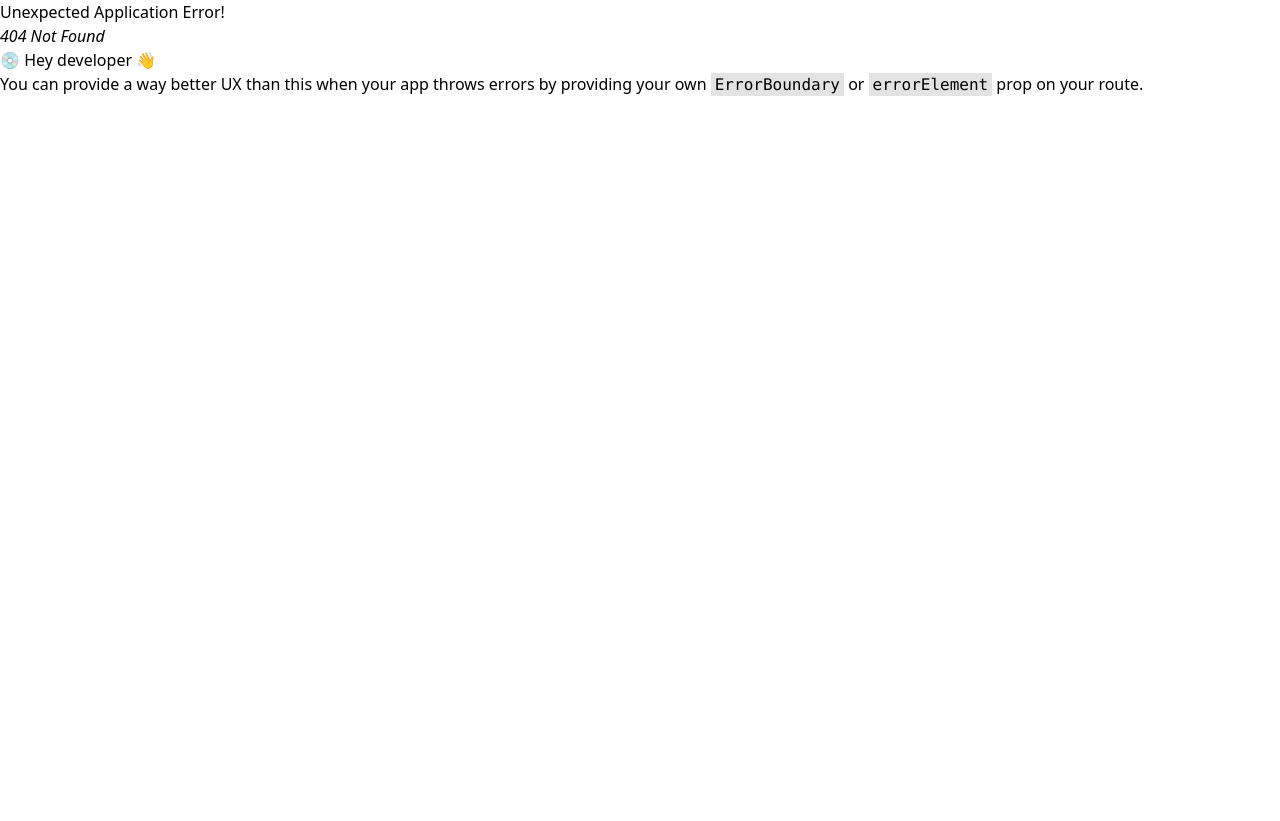
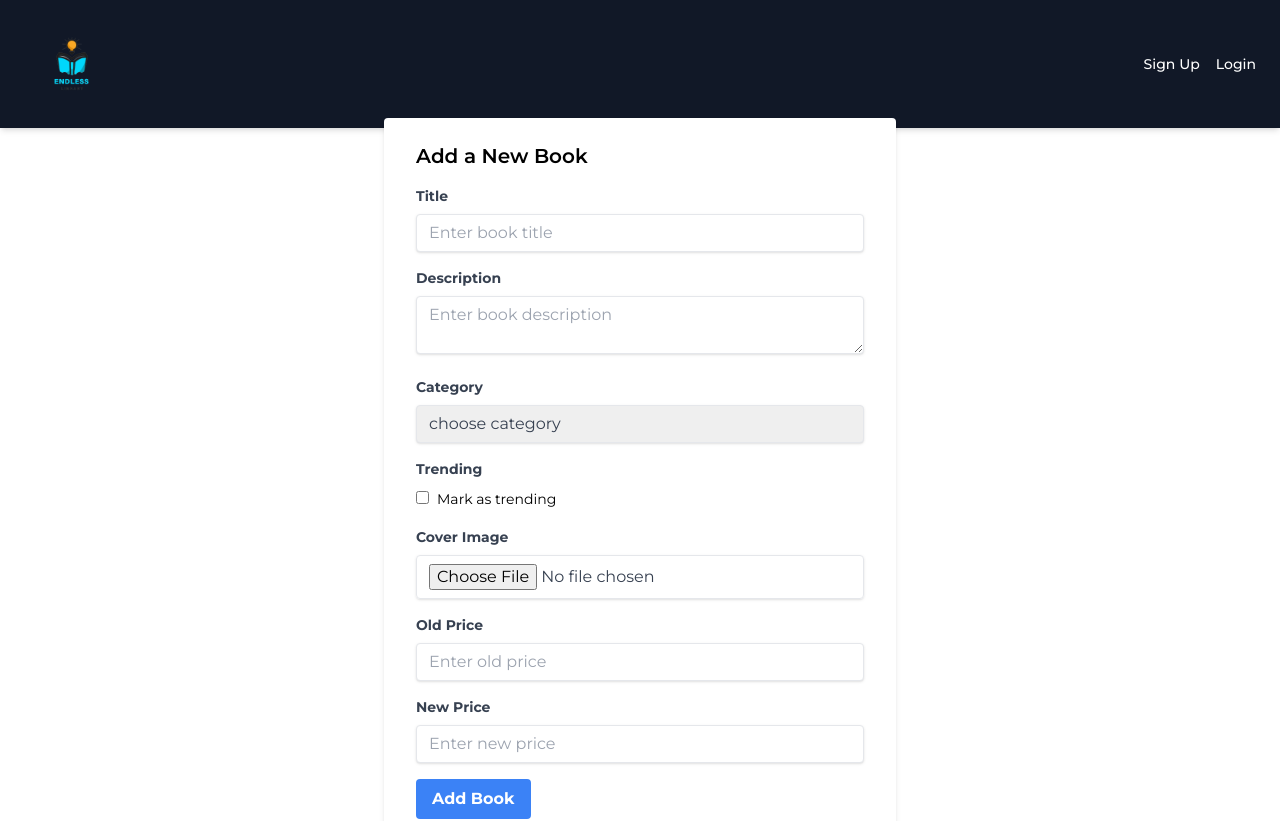
Before and after one commit to Moamed10/BookStore, a React (Vite) app in the folder frontend/: page /AddBook in a window 1280 px wide. Before the commit this address had no page. Shown: the top 821 px of the page. Before the commit the page ends 800 px from the top, so only its background shows below. Built offline with nearby package versions, Linux system fonts and the light colour scheme.

Commit message:
add_book

```diff
--- /dev/null
+++ b/frontend/src/pages/books/AddBook.jsx
@@ -0,0 +1,218 @@
+import React from "react";
+import { useForm } from "react-hook-form";
+
+const categories = [
+  "choose category",
+  "Business",
+  "Fiction",
+  "Horror",
+  "Adventure",
+];
+
+const AddBook = () => {
+  const {
+    register,
+    handleSubmit,
+    formState: { errors },
+  } = useForm();
+
+  const onSubmit = async (data) => {
+    const formData = new FormData();
+    formData.append("title", data.title);
+    formData.append("description", data.description);
+    formData.append("category", data.category);
+    formData.append("trending", data.trending);
+    formData.append("oldPrice", data.oldPrice);
+    formData.append("newPrice", data.newPrice);
+    formData.append("coverImage", data.coverImage[0]); // File upload
+
+    try {
+      const response = await fetch("/api/books", {
+        method: "POST",
+        body: formData,
+      });
+      if (!response.ok) {
+        throw new Error("Failed to add book");
+      }
+      console.log("Book added successfully");
+    } catch (error) {
+      console.error("Error adding book:", error);
+    }
+  };
+
+  return (
+    <div className="h-[calc(100vh-120px)] flex justify-center items-center">
+      <div className="w-full max-w-lg mx-auto bg-white shadow-md rounded px-8 pt-6 pb-8 mb-4">
+        <h2 className="text-xl font-semibold mb-4">Add a New Book</h2>
+        <form onSubmit={handleSubmit(onSubmit)}>
+          <div className="mb-4">
+            <label
+              className="block text-gray-700 text-sm font-bold mb-2"
+              htmlFor="title"
+            >
+              Title
+            </label>
+            <input
+              {...register("title", { required: "Title is required" })}
+              className="shadow appearance-none border rounded w-full py-2 px-3 text-gray-700 leading-tight focus:outline-none focus:shadow-outline"
+              id="title"
+              name="title"
+              type="text"
+              placeholder="Enter book title"
+            />
+            {errors.title && (
+              <p className="text-red-500 text-xs italic">
+                {errors.title.message}
+              </p>
+            )}
+          </div>
+
+          <div className="mb-4">
+            <label
+              className="block text-gray-700 text-sm font-bold mb-2"
+              htmlFor="description"
+            >
+              Description
+            </label>
+            <textarea
+              {...register("description", {
+                required: "Description is required",
+              })}
+              className="shadow appearance-none border rounded w-full py-2 px-3 text-gray-700 leading-tight focus:outline-none focus:shadow-outline"
+              id="description"
+              name="description"
+              placeholder="Enter book description"
+            ></textarea>
+            {errors.description && (
+              <p className="text-red-500 text-xs italic">
+                {errors.description.message}
+              </p>
+            )}
+          </div>
+
+          <div className="mb-4">
+            <label
+              className="block text-gray-700 text-sm font-bold mb-2"
+              htmlFor="category"
+            >
+              Category
+            </label>
+            <select
+              {...register("category", { required: "Category is required" })}
+              className="shadow appearance-none border rounded w-full py-2 px-3 text-gray-700 leading-tight focus:outline-none focus:shadow-outline"
+              id="category"
+              name="category"
+            >
+              {categories.map((cat, index) => (
+                <option key={index} value={cat}>
+                  {cat}
+                </option>
+              ))}
+            </select>
+            {errors.category && (
+              <p className="text-red-500 text-xs italic">
+                {errors.category.message}
+              </p>
+            )}
+          </div>
+
+          <div className="mb-4">
+            <label
+              className="block text-gray-700 text-sm font-bold mb-2"
+              htmlFor="trending"
+            >
+              Trending
+            </label>
+            <input
+              {...register("trending")}
+              className="mr-2 leading-tight"
+              type="checkbox"
+              id="trending"
+              name="trending"
+            />
+            <span className="text-sm">Mark as trending</span>
+          </div>
+
+          <div className="mb-4">
+            <label
+              className="block text-gray-700 text-sm font-bold mb-2"
+              htmlFor="coverImage"
+            >
+              Cover Image
+            </label>
+            <input
+              {...register("coverImage", {
+                required: "Cover Image is required",
+              })}
+              className="shadow appearance-none border rounded w-full py-2 px-3 text-gray-700 leading-tight focus:outline-none focus:shadow-outline"
+              id="coverImage"
+              name="coverImage"
+              type="file"
+              accept="image/*"
+            />
+            {errors.coverImage && (
+              <p className="text-red-500 text-xs italic">
+                {errors.coverImage.message}
+              </p>
+            )}
+          </div>
+
+          <div className="mb-4">
+            <label
+              className="block text-gray-700 text-sm font-bold mb-2"
+              htmlFor="oldPrice"
+            >
+              Old Price
+            </label>
+            <input
+              {...register("oldPrice", { required: "Old price is required" })}
+              className="shadow appearance-none border rounded w-full py-2 px-3 text-gray-700 leading-tight focus:outline-none focus:shadow-outline"
+              id="oldPrice"
+              name="oldPrice"
+              type="number"
+              placeholder="Enter old price"
+            />
+            {errors.oldPrice && (
+              <p className="text-red-500 text-xs italic">
+                {errors.oldPrice.message}
+              </p>
+            )}
+          </div>
+
+          <div className="mb-4">
+            <label
+              className="block text-gray-700 text-sm font-bold mb-2"
+              htmlFor="newPrice"
+            >
+              New Price
+            </label>
+            <input
+              {...register("newPrice", { required: "New price is required" })}
+              className="shadow appearance-none border rounded w-full py-2 px-3 text-gray-700 leading-tight focus:outline-none focus:shadow-outline"
+              id="newPrice"
+              name="newPrice"
+              type="number"
+              placeholder="Enter new price"
+            />
+            {errors.newPrice && (
+              <p className="text-red-500 text-xs italic">
+                {errors.newPrice.message}
+              </p>
+            )}
+          </div>
+
+          <div className="flex items-center justify-between">
+            <button
+              className="bg-blue-500 hover:bg-blue-700 text-white font-bold py-2 px-4 rounded focus:outline-none focus:shadow-outline"
+              type="submit"
+            >
+              Add Book
+            </button>
+          </div>
+        </form>
+      </div>
+    </div>
+  );
+};
+
+export default AddBook;
--- a/frontend/src/routers/router.jsx
+++ b/frontend/src/routers/router.jsx
@@ -6,6 +6,7 @@ import Home from "../pages/Home/Home";
 import Login from "../components/Login";
 import Signup from "../components/Signup";
 import ContactUs from "../pages/Home/ContactUs";
+import AddBook from "../pages/books/AddBook";
 const router = createBrowserRouter([
   {
     path: "/",
@@ -35,6 +36,10 @@ const router = createBrowserRouter([
         path: "/contact",
         element: <ContactUs />,
       },
+      {
+        path: "/AddBook",
+        element: <AddBook />,
+      },
     ],
   },
 ]);
```
